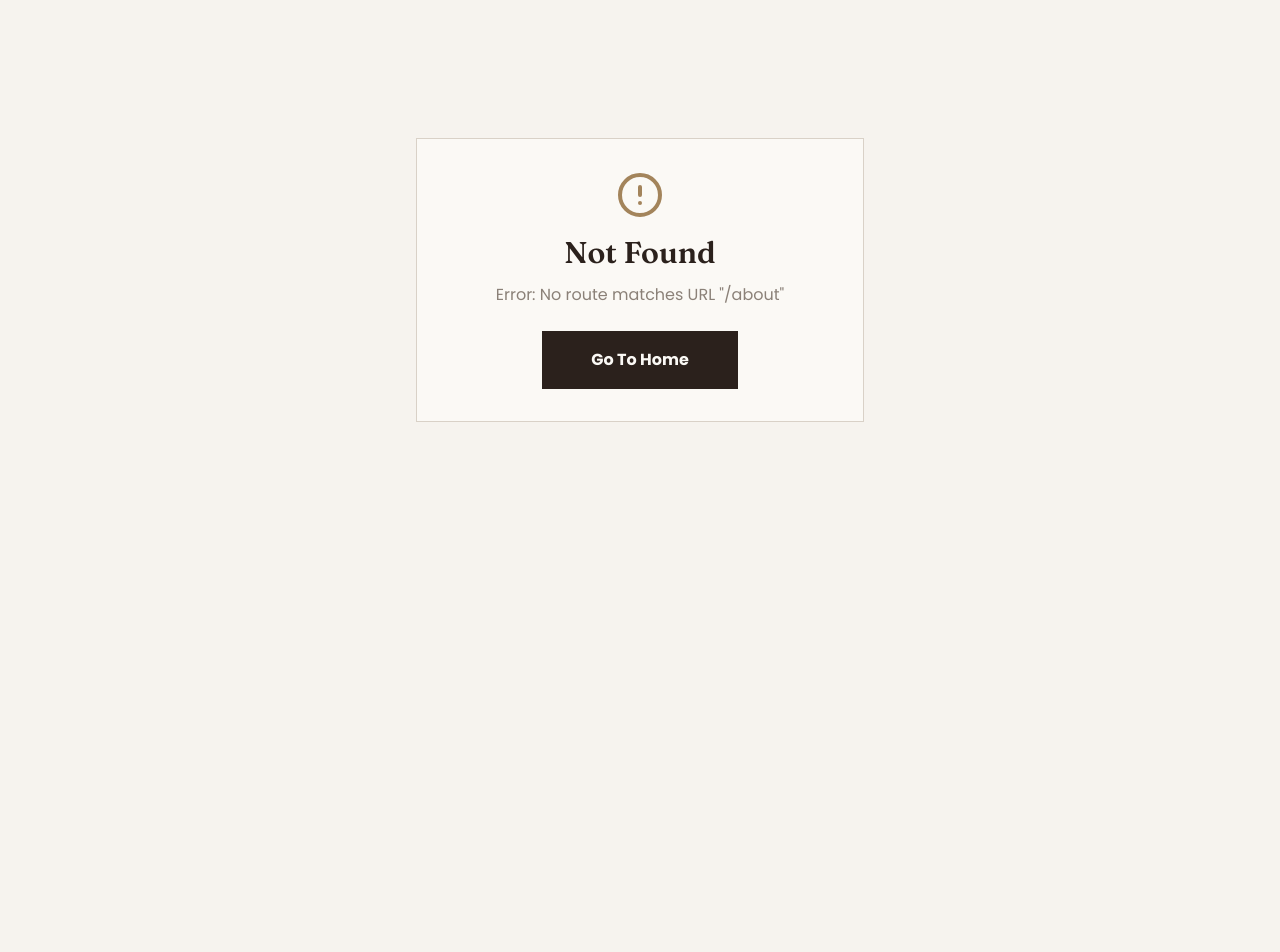
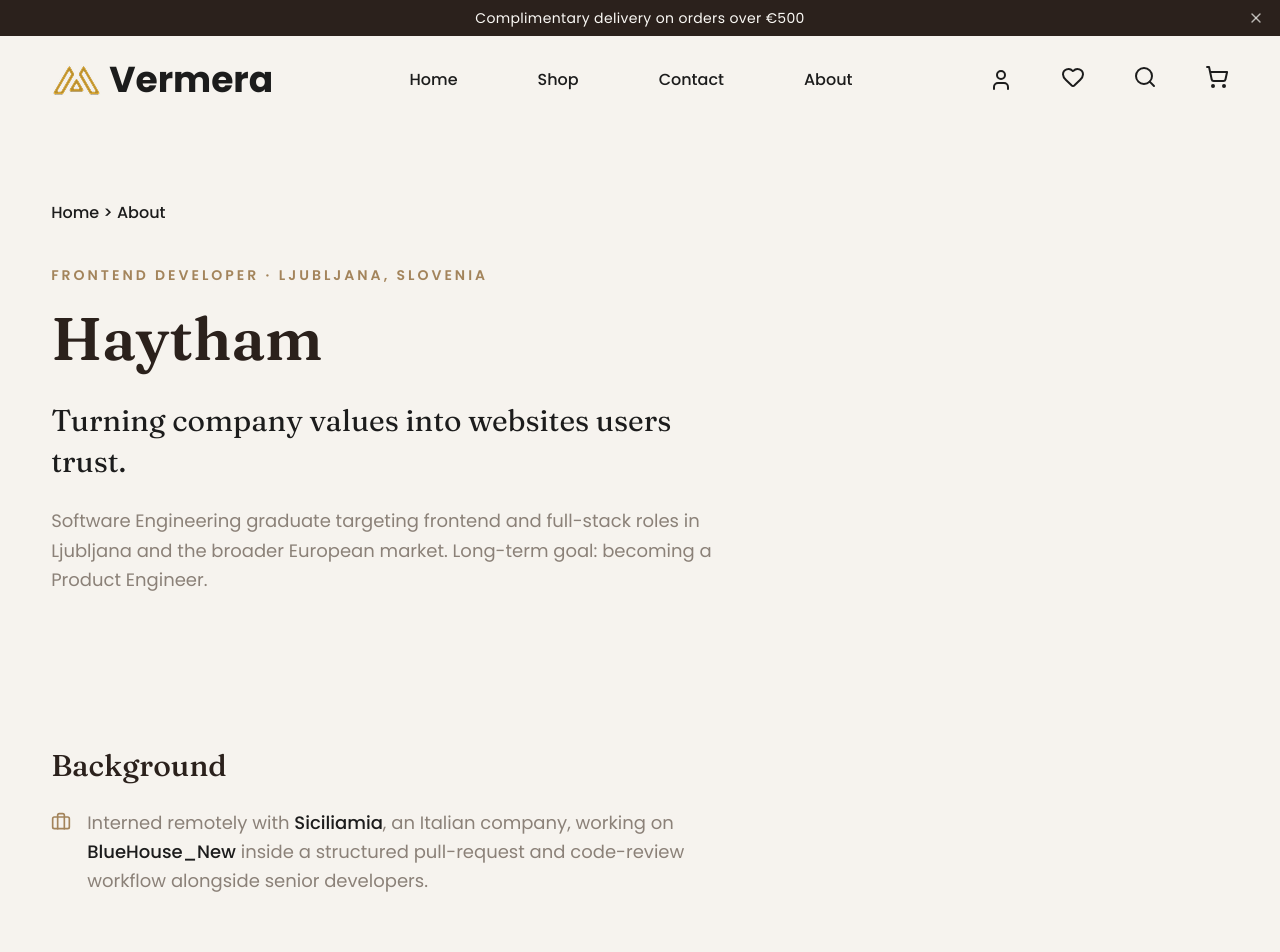
Before and after one commit to HaythamSaba/vermera, a React (Vite) app: page /about in a window 1280 px wide. Before the commit this address had no page. Shown: the top 952 px of the page. Before the commit the page ends 800 px from the top, so only its background shows below. Built offline with nearby package versions, Linux system fonts and the light colour scheme.

Commit message:
adding initial about me section

```diff
--- a/src/App.jsx
+++ b/src/App.jsx
@@ -64,6 +64,11 @@ const router = createBrowserRouter([
           import("./ui/Contact").then((m) => ({ Component: m.default })),
       },
       {
+        path: "/about",
+        lazy: () =>
+          import("./ui/About").then((m) => ({ Component: m.default })),
+      },
+      {
         path: "/order/newOrder",
         lazy: () =>
           import("./features/order/CreateOrder").then((m) => ({
--- /dev/null
+++ b/src/ui/About.jsx
@@ -0,0 +1,254 @@
+import { useState } from "react";
+import { Briefcase, Check, Copy, Github, Globe, Linkedin, Mail } from "lucide-react";
+import Breadcrumb from "./Breadcrumb";
+import Reveal from "./Reveal";
+import useStaggerReveal from "../hooks/useStaggerReveal";
+import useDocumentTitle from "../hooks/useDocumentTitle";
+import { useToast } from "../hooks/useToast";
+import { STAGGER_MS } from "../utils/motion";
+
+const CONTACT_EMAIL = "haythamsaba@gmail.com";
+
+const CONTACT_LINKS = [
+  {
+    icon: Github,
+    label: "GitHub",
+    value: "HaythamSaba",
+    href: "https://github.com/HaythamSaba",
+    ariaLabel: "GitHub — HaythamSaba",
+  },
+  {
+    icon: Linkedin,
+    label: "LinkedIn",
+    value: "haytham-saba",
+    href: "https://www.linkedin.com/in/haytham-saba-401148278/",
+    ariaLabel: "LinkedIn — haytham-saba",
+  },
+  {
+    icon: Globe,
+    label: "Website",
+    value: "haytham-saba.vercel.app",
+    href: "https://haytham-saba.vercel.app/",
+    ariaLabel: "Personal website — haytham-saba.vercel.app",
+  },
+];
+
+// This is the developer's own personal/portfolio page living inside the
+// Vermera shell (same Header/Footer chrome as every other route) — content
+// is about Haytham, not the fictional Vermera brand.
+const About = () => {
+  useDocumentTitle("About");
+  const showToast = useToast();
+  const [copied, setCopied] = useState(false);
+
+  // Contact channel cards get their own coordinated reveal, same pattern as
+  // ServiceValues' .service-card grid on the homepage.
+  const { containerRef } = useStaggerReveal(".contact-channel", [], {
+    durationMs: 500,
+  });
+
+  const handleCopyEmail = async () => {
+    try {
+      await navigator.clipboard.writeText(CONTACT_EMAIL);
+      setCopied(true);
+      showToast("Email copied to clipboard");
+      setTimeout(() => setCopied(false), 2000);
+    } catch {
+      // Clipboard API unavailable or permission denied — the mailto link
+      // right next to this button still works as a fallback, so this can
+      // fail silently rather than surface an error for a non-critical nicety.
+    }
+  };
+
+  return (
+    <div>
+      {/* Intro / hero — deliberately plain and text-forward (a single
+          column, no image grid, no card layout) so this reads as the
+          developer's own page, not another product/category banner. */}
+      <div className="container-foundation section">
+        <Breadcrumb path={["Home", "About"]} />
+
+        <div className="max-w-2xl mt-10">
+          <Reveal
+            as="p"
+            delay={0}
+            className="font-semibold text-sm uppercase tracking-[3px] text-brass mb-4"
+          >
+            Frontend Developer · Ljubljana, Slovenia
+          </Reveal>
+          <Reveal
+            as="h1"
+            delay={STAGGER_MS}
+            className="font-serif text-espresso font-semibold text-5xl sm:text-6xl leading-tight mb-6"
+          >
+            Haytham
+          </Reveal>
+          <Reveal
+            as="p"
+            delay={STAGGER_MS * 2}
+            className="font-serif text-2xl sm:text-3xl text-charcoal leading-snug mb-6"
+          >
+            Turning company values into websites users trust.
+          </Reveal>
+          <Reveal
+            as="p"
+            delay={STAGGER_MS * 3}
+            className="text-taupe text-lg leading-relaxed"
+          >
+            Software Engineering graduate targeting frontend and full-stack
+            roles in Ljubljana and the broader European market. Long-term
+            goal: becoming a Product Engineer.
+          </Reveal>
+        </div>
+      </div>
+
+      {/* Background / experience */}
+      <section className="container-foundation section">
+        <div className="max-w-2xl">
+          <Reveal
+            as="h2"
+            className="font-serif font-medium text-3xl text-espresso mb-6"
+          >
+            Background
+          </Reveal>
+          <Reveal delay={STAGGER_MS} className="flex items-start gap-4">
+            <Briefcase
+              className="w-5 h-5 text-brass mt-1 shrink-0"
+              aria-hidden="true"
+            />
+            <p className="text-taupe text-lg leading-relaxed">
+              Interned remotely with{" "}
+              <span className="text-charcoal font-medium">Siciliamia</span>,
+              an Italian company, working on{" "}
+              <span className="text-charcoal font-medium">
+                BlueHouse_New
+              </span>{" "}
+              inside a structured pull-request and code-review workflow
+              alongside senior developers.
+            </p>
+          </Reveal>
+        </div>
+      </section>
+
+      {/* This project */}
+      <section className="bg-cream border-y border-stone">
+        <div className="container-foundation section">
+          <div className="max-w-2xl">
+            <Reveal
+              as="h2"
+              className="font-serif font-medium text-3xl text-espresso mb-6"
+            >
+              About This Project
+            </Reveal>
+            <Reveal
+              as="p"
+              delay={STAGGER_MS}
+              className="text-taupe text-lg leading-relaxed mb-4"
+            >
+              Vermera is a portfolio project, not a real store — a
+              &quot;quiet luxury&quot; fashion catalog built to demonstrate
+              frontend and product-engineering skills. There&apos;s no
+              backend: the catalog is sourced live from DummyJSON, and the
+              cart, wishlist, and order records all persist to
+              localStorage.
+            </Reveal>
+            <Reveal
+              as="p"
+              delay={STAGGER_MS * 2}
+              className="text-taupe text-lg leading-relaxed"
+            >
+              A few decisions I&apos;m glad I made along the way: filter,
+              sort, and category state all live in the URL, so results are
+              shareable and back/forward just works; every interactive
+              element is a real, keyboard-reachable control with correct
+              ARIA rather than a styled div; and scroll animation is
+              deliberately split — GSAP and ScrollTrigger for scroll-position
+              effects, Framer Motion for open/close state — instead of
+              mixing the two on one element.
+            </Reveal>
+          </div>
+        </div>
+      </section>
+
+      {/* Contact */}
+      <section className="container-foundation section">
+        <div className="max-w-2xl mb-10">
+          <Reveal
+            as="h2"
+            className="font-serif font-medium text-3xl text-espresso mb-4"
+          >
+            Get in Touch
+          </Reveal>
+          <Reveal
+            as="p"
+            delay={STAGGER_MS}
+            className="text-taupe text-lg leading-relaxed"
+          >
+            Open to frontend and full-stack roles — reach out through any of
+            these.
+          </Reveal>
+        </div>
+
+        <div
+          ref={containerRef}
+          className="grid grid-cols-1 sm:grid-cols-2 gap-6"
+        >
+          {CONTACT_LINKS.map((channel) => {
+            const Icon = channel.icon;
+            return (
+              <a
+                key={channel.label}
+                href={channel.href}
+                target="_blank"
+                rel="noreferrer"
+                aria-label={channel.ariaLabel}
+                className="contact-channel flex items-center gap-4 p-5 border border-stone bg-cream hover:border-brass transition-colors duration-300"
+              >
+                <Icon
+                  className="w-5 h-5 text-brass shrink-0"
+                  aria-hidden="true"
+                />
+                <div>
+                  <p className="font-medium text-charcoal">
+                    {channel.label}
+                  </p>
+                  <p className="text-taupe text-sm">{channel.value}</p>
+                </div>
+              </a>
+            );
+          })}
+
+          <div className="contact-channel flex items-center gap-4 p-5 border border-stone bg-cream">
+            <Mail
+              className="w-5 h-5 text-brass shrink-0"
+              aria-hidden="true"
+            />
+            <div className="flex-1 min-w-0">
+              <p className="font-medium text-charcoal">Email</p>
+              <a
+                href={`mailto:${CONTACT_EMAIL}`}
+                className="text-taupe text-sm hover:text-brass transition-colors duration-300 break-all"
+              >
+                {CONTACT_EMAIL}
+              </a>
+            </div>
+            <button
+              type="button"
+              onClick={handleCopyEmail}
+              aria-label={copied ? "Email copied" : "Copy email address"}
+              className="shrink-0 text-taupe hover:text-brass transition-colors duration-300 cursor-pointer"
+            >
+              {copied ? (
+                <Check className="w-5 h-5" aria-hidden="true" />
+              ) : (
+                <Copy className="w-5 h-5" aria-hidden="true" />
+              )}
+            </button>
+          </div>
+        </div>
+      </section>
+    </div>
+  );
+};
+
+export default About;
--- a/src/ui/Footer.jsx
+++ b/src/ui/Footer.jsx
@@ -56,6 +56,11 @@ const Footer = () => {
                 Contact Us
               </Link>
             </li>
+            <li>
+              <Link to="/about" className={linkClass}>
+                About the Developer
+              </Link>
+            </li>
           </ul>
         </div>
       </div>
--- a/src/ui/Header.jsx
+++ b/src/ui/Header.jsx
@@ -183,6 +183,9 @@ const Header = () => {
             <li className={navLinkClass}>
               <Link to="/contact">Contact</Link>
             </li>
+            <li className={navLinkClass}>
+              <Link to="/about">About</Link>
+            </li>
           </ul>
 
           {/* Desktop Icons */}
@@ -297,6 +300,9 @@ const Header = () => {
                 <li className={navLinkClass}>
                   <Link to="/contact">Contact</Link>
                 </li>
+                <li className={navLinkClass}>
+                  <Link to="/about">About</Link>
+                </li>
               </ul>
 
               <ul className="hidden lg:flex gap-12 items-center justify-between">
@@ -402,6 +408,14 @@ const Header = () => {
                       Contact
                     </Link>
                   </li>
+                  <li className={navLinkClass}>
+                    <Link
+                      to="/about"
+                      onClick={() => setIsMobileMenuOpen(false)}
+                    >
+                      About
+                    </Link>
+                  </li>
 
                   <hr className="border-stone" />
 
```
